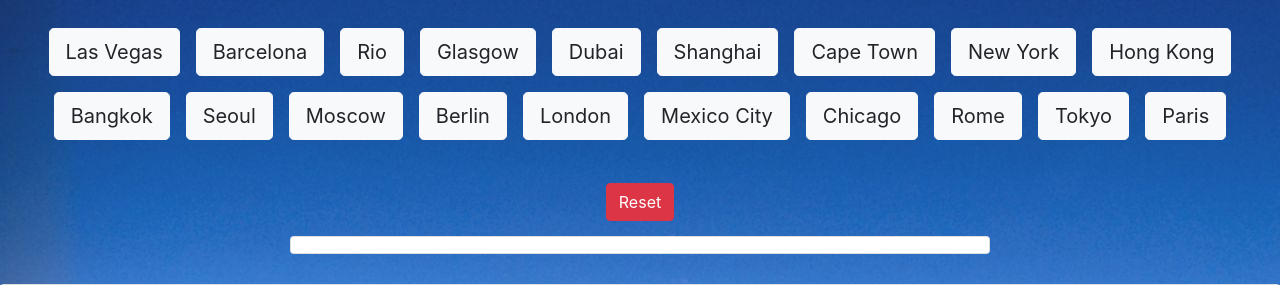
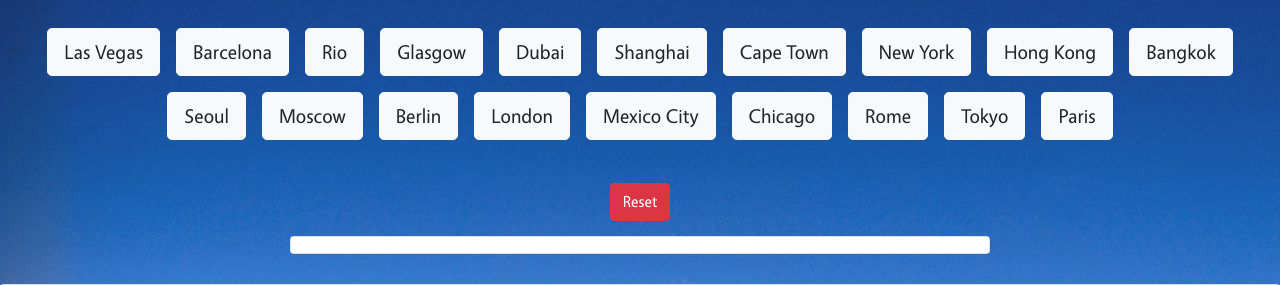
Before and after one commit to ac3charland/WeatherWars, a PHP site: page /cityInfo.html in a window 1280 px wide. Shown: the top 285 px of the page. Run offline with PHP 8.4, Linux system fonts and the light colour scheme; some libraries are stand-ins or nearby versions.

Commit message:
added the weather wars font to the city info page

```diff
--- a/assets/style/backendStyle.css
+++ b/assets/style/backendStyle.css
@@ -2,6 +2,7 @@ body {
     background-image: url("../images/blue-background.jpg");
     justify-content: center;
     text-align: center;
+    font-family: body;
 }
 
 .cityButton{
@@ -45,4 +46,15 @@ body {
 .nameBox{
     color: white;
     font-size: 45px;
+    font-family: title;
 }
+
+@font-face{
+    font-family: title;
+    src: url(../fonts/Love\ Nature.otf)
+}
+
+@font-face{
+    font-family: body;
+    src: url(../fonts/Vegur-Regular.otf)
+}
```
